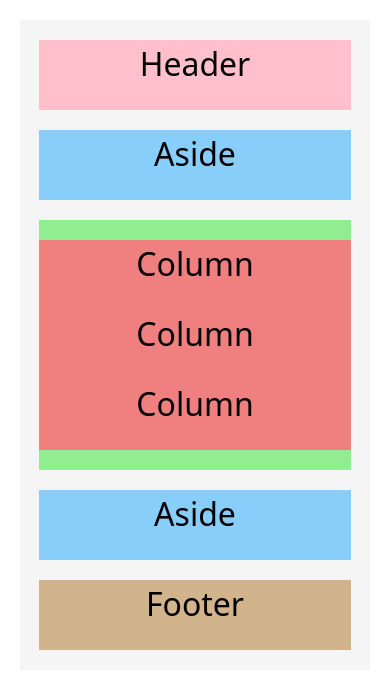
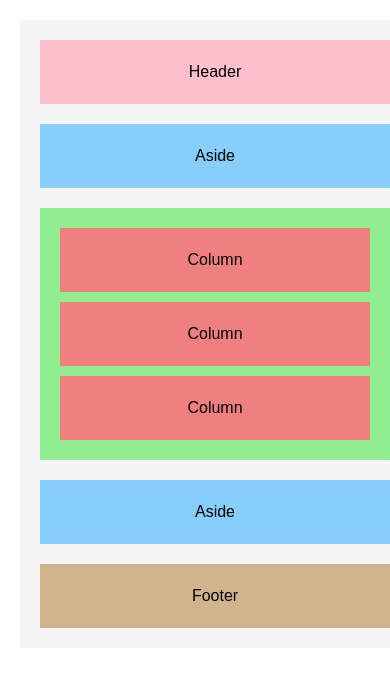
Before and after one commit to Jaine-UB/grid-wireframe-practice, a plain HTML site: page index.html in a window 390 px wide. Drawn offline with Linux system fonts and the light colour scheme.

Commit message:
Second commit with media query

```diff
--- a/css/style.css
+++ b/css/style.css
@@ -1,46 +1,87 @@
+/* --- Base Styles --- */
+* {
+    box-sizing: border-box;
+    margin: 0;
+    padding: 0;
+}
+
+body {
+    font-family: Arial, sans-serif;
+}
+/*-----------Grid container ---------------*/
 .grid-container{
     display: grid;
+    grid-template-columns: auto;
     justify-content: center;
     background-color: whitesmoke;
     margin:20px;
     padding: 20px;
     gap: 20px;
-
+    width: 100vw;
+    text-align: center;
 }
 
-.grid-container .input-box{
-    width : 80vw;
-    height : 70px;
-    font-size : 2em;
+
+.header{
+    background-color: pink;
+    position:sticky;
+    top: 0;
+    padding:20px;
     text-align: center;
-    align-items: center;
 }
 
-#input-box1{
-    background-color: pink;
+.aside1, .aside2{
+    display:flex;
+    flex-direction: column;
+    background-color: lightskyblue;
+    padding :20px;
+    gap : 10px;
 }
-#articles {
+.articles {
+    display: flex;
+    flex-direction: column;
     background-color: lightgreen;
-    padding: 20px 0px;
-
+    padding :20px;
+    gap : 10px;
+}
+.article1,
+.article2,
+.article3{
+    background-color: lightcoral;
+    padding:20px;
+    text-align: center;
 }
 
-#input-box2{
-    background-color: lightskyblue;
+.footer {
+    background-color: tan;
+    position:sticky;
+    bottom: 0;
+    padding:20px;
+    text-align: center;
 }
 
-#input-box3{
-    background-color: lightcoral;
+
+/* ---------- Small screen ----------- */
+.grid-container {
+    grid-template-columns: 1fr;
+    grid-template-rows: auto;
 }
-#input-box4{
-    background-color: lightcoral;
+
+/*-------------Larger screen ---------------*/
+@media screen and (min-width : 900px){
+    .grid-container{
+        grid-template-columns: 1fr 3fr 1fr;
+        grid-template-rows: auto 1fr auto;
+    }
+    .header,
+    .footer {grid-column: 1/4;}
+
+    .aside1 {grid-column: 1/2;}
+    .articles {
+        display:grid;
+        grid-column: 2/3;
+        grid-template-columns:repeat(3, 1fr);
+        gap:20px;
+    }
+    .aside2 {grid-column: 3/4;}
 }
-#input-box5{
-    background-color: lightcoral;
-}
-#input-box6{
-    background-color: lightskyblue;
-}
-#input-box7{
-    background-color: tan;
-}
--- a/index.html
+++ b/index.html
@@ -9,15 +9,21 @@
 </head>
 <body>
     <div class="grid-container">
-        <header class="input-box" id="input-box1">Header</header>
-        <aside class="input-box" id="input-box2">Aside</aside>
-        <div class="article" id="articles">
-            <article class="input-box"id="input-box3">Column</article>
-            <article class="input-box"id="input-box4">Column</article>
-            <article class="input-box"id="input-box5">Column</article>
+
+        <header class="header">Header</header>
+
+        <aside class="aside1">Aside</aside>
+
+        <div class="articles">
+            <article class="article1">Column</article>
+            <article class="article2">Column</article>
+            <article class="article3">Column</article>
         </div>
-        <aside class="input-box" id="input-box6">Aside</aside>
-        <footer class="input-box" id="input-box7">Footer</footer>
+
+        <aside class="aside2">Aside</aside>
+
+
+        <footer class="footer">Footer</footer>
     </div>
 
 </body>
```
Also changed, not shown: desktop-wireframe.png (added).
